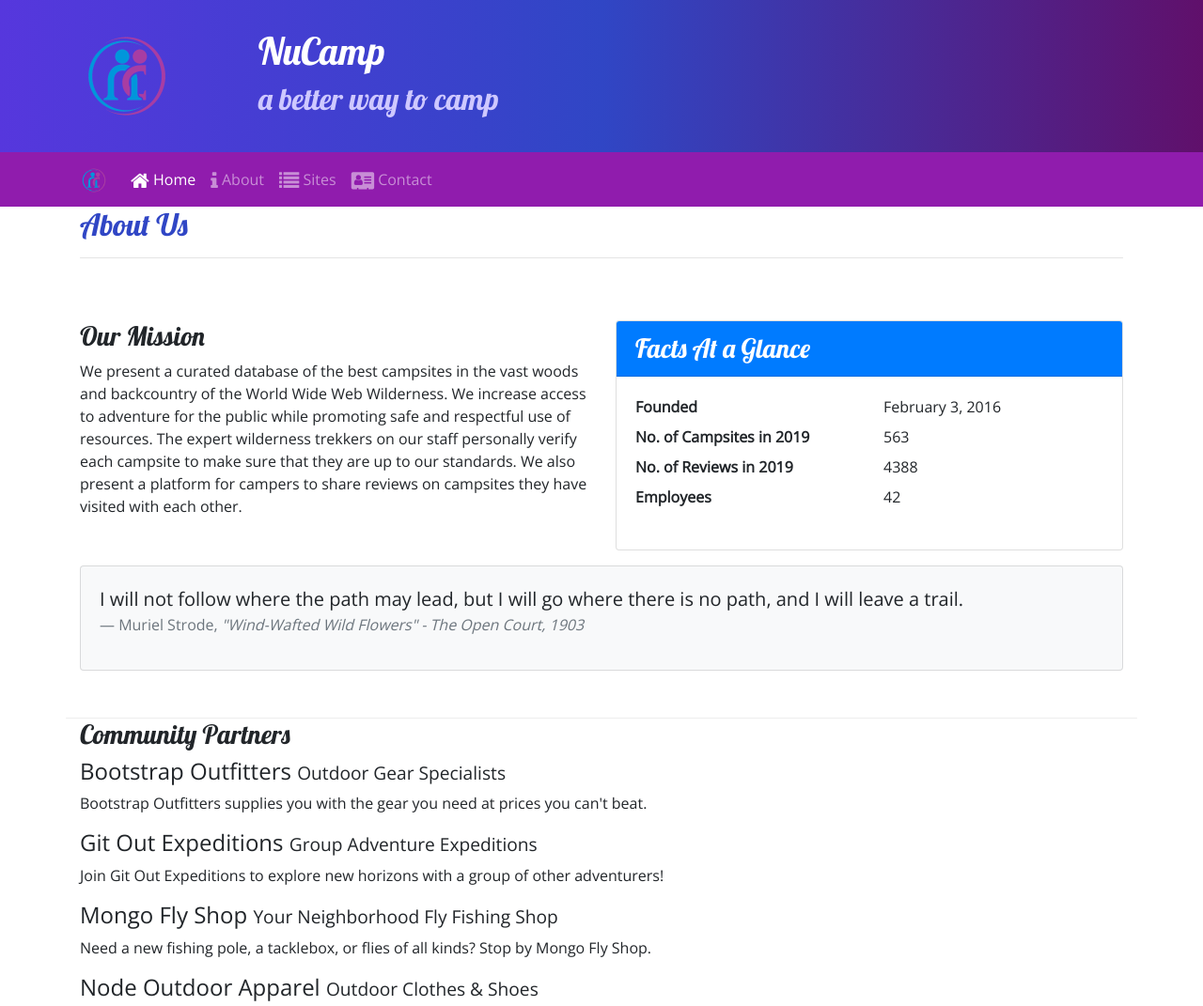
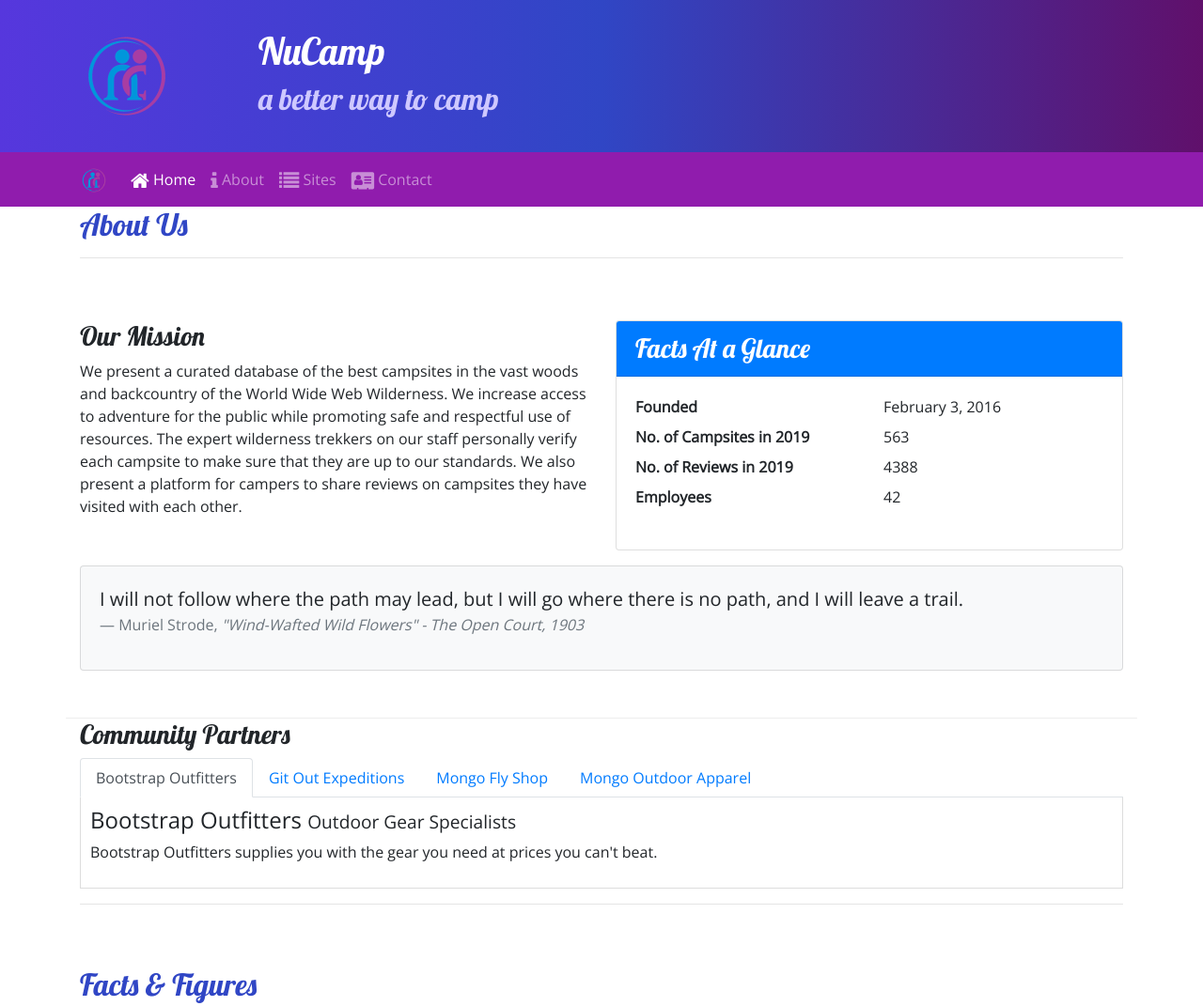
Before and after one commit to GJCIII/nucampsite, a website: page aboutus.html in a window 1280 px wide. Shown: the top 1071 px of the page at 94% size. Drawn offline with nearby package versions, Linux system fonts and the light colour scheme.

Commit message:
about us nav tabs complete

```diff
--- a/aboutus.html
+++ b/aboutus.html
@@ -52,10 +52,14 @@
                 </button>
                 <div class="collapse navbar-collapse" id="nucampNavbar">
                     <ul class="navbar-nav">
-                    <li class="nav-item active"><a class="nav-link" href="index.html"><i class="fa fa-home fa-lg"></i> Home</a></li>
-                    <li class="nav-item"><a class="nav-link" href="#"><i class="fa fa-info fa-lg"></i> About</a></li>
-                    <li class="nav-item"><a class="nav-link" href="#"><i class="fa fa-list fa-lg"></i> Sites</a></li>
-                    <li class="nav-item"><a class="nav-link" href="contactus.html"><i class="fa fa-address-card fa-lg"></i> Contact</a></li>
+                        <li class="nav-item active"><a class="nav-link" href="index.html"><i
+                                    class="fa fa-home fa-lg"></i> Home</a></li>
+                        <li class="nav-item"><a class="nav-link" href="#"><i class="fa fa-info fa-lg"></i> About</a>
+                        </li>
+                        <li class="nav-item"><a class="nav-link" href="#"><i class="fa fa-list fa-lg"></i> Sites</a>
+                        </li>
+                        <li class="nav-item"><a class="nav-link" href="contactus.html"><i
+                                    class="fa fa-address-card fa-lg"></i> Contact</a></li>
                     </ul>
                 </div>
 
@@ -121,15 +125,35 @@
         <div class="row">
             <div class="col">
                 <h3>Community Partners</h3>
+                <ul class="nav nav-tabs ">
+                    <li class="nav-item"> <a class="nav-link active" href="#bootstrap" role="tab" data-toggle="tab">Bootstrap Outfitters</a></li>
+                    <li class="nav-item"> <a class="nav-link" href="#git" role="tab" data-toggle="tab">Git Out Expeditions</a></li>
+                    <li class="nav-item"> <a class="nav-link" href="#mongo" role="tab" data-toggle="tab">Mongo Fly Shop</a></li>
+                    <li class="nav-item"> <a class="nav-link" href="#node" role="tab" data-toggle="tab">Mongo Outdoor Apparel</a></li>
+                </ul>
+
+                <div class="tab-content">
+                    <div role="tabpanel" class="tab-pane fade show active" id="bootstrap">
                         <h4>Bootstrap Outfitters <small>Outdoor Gear Specialists</small></h4>
                         <p>Bootstrap Outfitters supplies you with the gear you need at prices you can't beat.</p>
+                    </div>
+
+                    <div role="tabpanel" class="tab-pane fade show" id="git">
                         <h4>Git Out Expeditions <small>Group Adventure Expeditions</small></h4>
                         <p>Join Git Out Expeditions to explore new horizons with a group of other adventurers!</p>
-                <h4>Mongo Fly Shop <small>Your Neighborhood Fly Fishing Shop</small></h4>
+                    </div>
+
+                    <div role="tabpanel" class="tab-pane fade show" id="mongo"><h4>Mongo Fly Shop <small>Your Neighborhood Fly Fishing Shop</small></h4>
                     <p>Need a new fishing pole, a tacklebox, or flies of all kinds? Stop by Mongo Fly Shop.</p>
-                <h4>Node Outdoor Apparel <small>Outdoor Clothes & Shoes</small></h4>
+                </div>
+
+                <div role="tabpanel" class="tab-pane fade show" id="node"> <h4>Node Outdoor Apparel <small>Outdoor Clothes & Shoes</small></h4>
                     <p>From polar fleeces to swimsuits, hiking boots to waders, a visit to Node will be sure to get you
                         covered.</p>
+                </div>
+
+                </div>
+
             </div>
         </div>
         <hr />
--- a/css/styles.css
+++ b/css/styles.css
@@ -40,3 +40,9 @@ header h2 {
     background-image: linear-gradient(#CEC8FF, white);
     padding: 20px 0;
 }
+
+.tab-content{
+    border: 1px solid #DDD;
+    border-top: none;
+    padding: 10px;
+}
```
Also changed, not shown: index.html (+3 -0 lines). Lines whose indentation alone changed are shown as unchanged.
